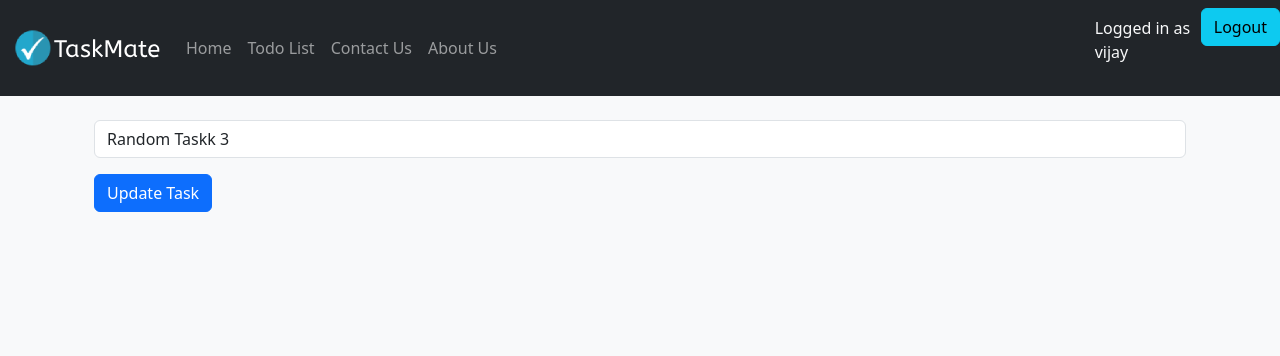
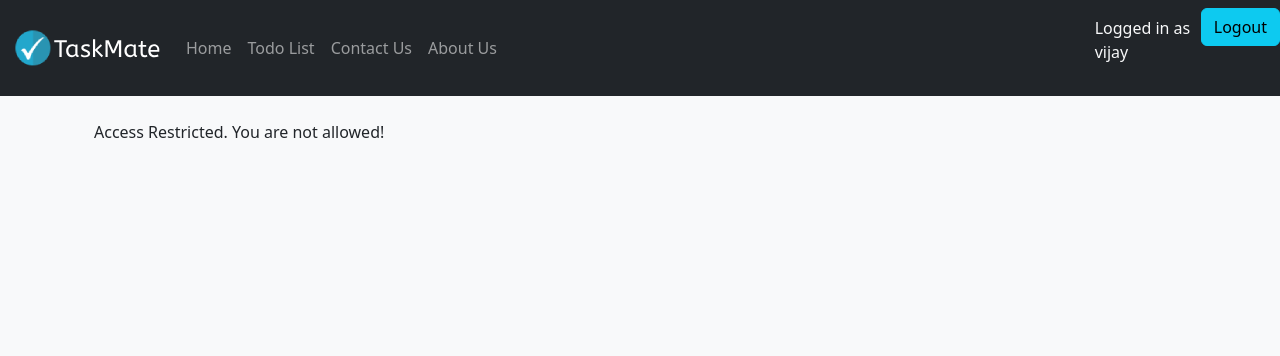
Before and after one commit to VijayT3/Project_Taskmate, a Django app: page /todolist/edit/3 in a window 1280 px wide. Shown: the top 356 px of the page. Run offline with Django 4.2, Linux system fonts and the light colour scheme; a user stored in the database is signed in; data comes from the database, SQL or seed files in the repository; both versions use the stored data as it was after the commit.

Commit message:
task user reln

```diff
--- a/todolist_app/models.py
+++ b/todolist_app/models.py
@@ -1,9 +1,13 @@
 from django.db import models
-
-# Create your models here.
+from django.contrib.auth.models import User
 
 
 class TaskList(models.Model):
+    manage = models.ForeignKey(User, on_delete=models.CASCADE, default=None)
+#  any name, foreighkey creates connection bet task and user,
+#  we want to create conn with user model
+#  if user is del, all his tasks will be deleted
+
     task = models.CharField(max_length=300)
     done = models.BooleanField(default=False)
 
--- a/todolist_app/templates/edit.html
+++ b/todolist_app/templates/edit.html
@@ -8,6 +8,9 @@
   <div class="container">
     <br>
     <div class="container">
+        {% if task_obj.manage == request.user %}
+    <!-- only user can edit task,
+      so check user of task and requested user -->
         <form method="POST">
           {% csrf_token %}
 
@@ -20,6 +23,9 @@
             <button type="submit" class="btn btn-primary">Update Task</button>
 
         </form>
+        {% else %}
+          <p>Access Restricted. You are not allowed!</p>
+        {% endif %}
     </div>
   </div>
 {% endblock content %}
--- a/todolist_app/templates/todolist.html
+++ b/todolist_app/templates/todolist.html
@@ -44,7 +44,7 @@
           {% for obj in all_tasks %}
           {% if obj.done %}
           <tr class="table-success">
-            <td>{{obj.id}} | {{ obj.task }}</td>
+            <td>{{ obj.task }}</td>
             <td><a href="{% url 'pending_task' obj.id%}">Mark this Pending</a></td>
             <td><a href="{% url 'edit_task' obj.id %}"><button type="button" class="btn btn-warning">Edit
               </button></a></td>
@@ -53,7 +53,7 @@
           </tr>
           {% else %}
           <tr>
-            <td>{{obj.id}} | {{ obj.task }}</td>
+            <td>{{ obj.task }}</td>
             <td><a href="{% url 'complete_task' obj.id %}">Mark this Completed</a></td>
             <td><a href="{% url 'edit_task' obj.id %}"><button type="button" class="btn btn-warning">Edit
               </button>
--- a/todolist_app/views.py
+++ b/todolist_app/views.py
@@ -12,11 +12,17 @@ def todolist(request):
     if request.method == "POST":
         form = TaskForm(request.POST or None)
         if form.is_valid():
-            form.save()
+            instance = form.save(commit=False)
+            instance.manage = request.user
+            instance.save()
+
+    # delay form saving, access manage(user)
+    # save instance
         messages.success(request, ("New Task Added Successfully!"))
         return redirect('todolist')
     else:
-        all_tasks = TaskList.objects.all()
+        all_tasks = TaskList.objects.filter(manage=request.user)
+    #  add filter for task of which user
         paginator = Paginator(all_tasks, 5)
 # paginator instance = paginator class(on which obj pagination, task show on one page)
         page = request.GET.get('pg')
@@ -28,15 +34,23 @@ def todolist(request):
 @login_required
 def delete_task(request, task_id):
     task = TaskList.objects.get(pk=task_id)
-    task.delete()
+    if task.manage == request.user:
+        task.delete()
+    else:
+        messages.error(request, ("Access Restricted. You are not allowed!"))
+
     return redirect('todolist')
 
 
 @login_required
 def complete_task(request, task_id):
     task = TaskList.objects.get(pk=task_id)
-    task.done = True
-    task.save()
+    if task.manage == request.user:
+        task.done = True
+        task.save()
+    else:
+        messages.error(request, ("Access Restricted. You are not allowed!"))
+
     return redirect('todolist')
 
 
```
Also changed, not shown: db.sqlite3, todolist_app/migrations/0002_tasklist_manage.py (added).
